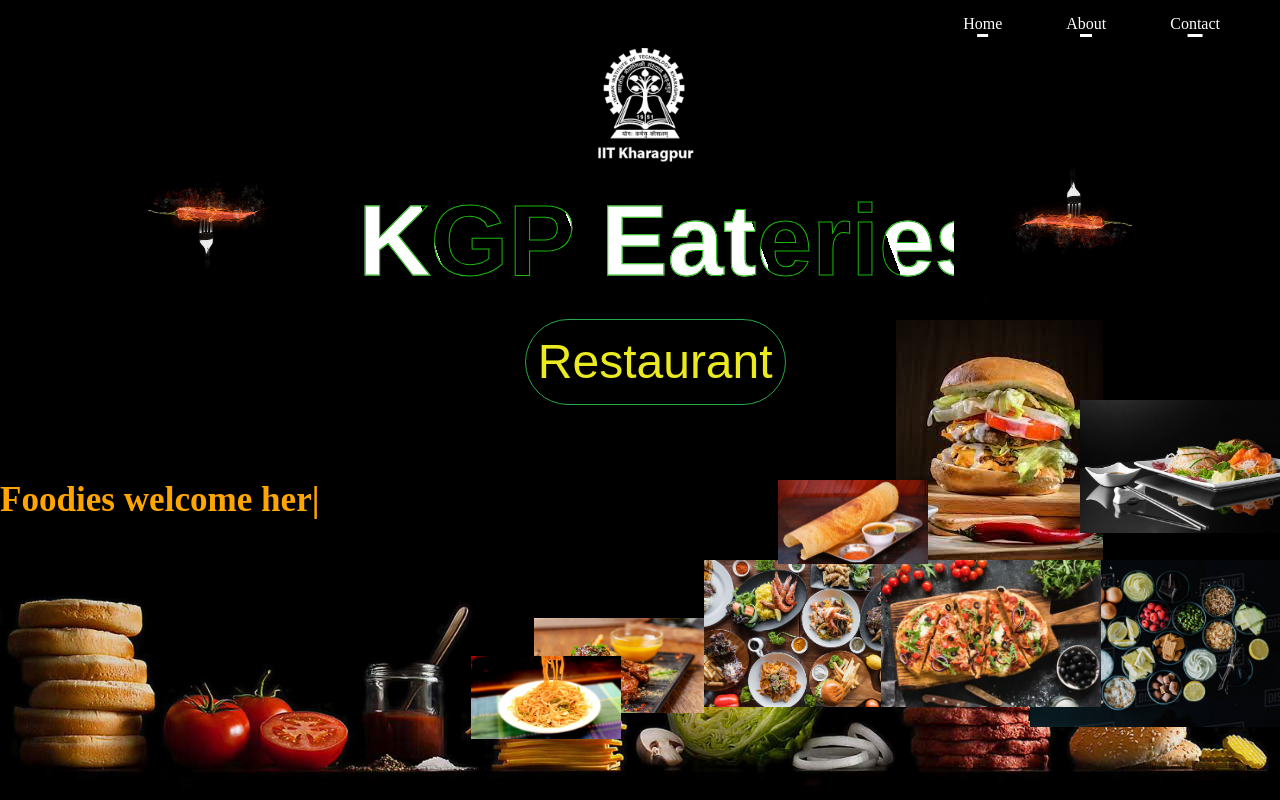
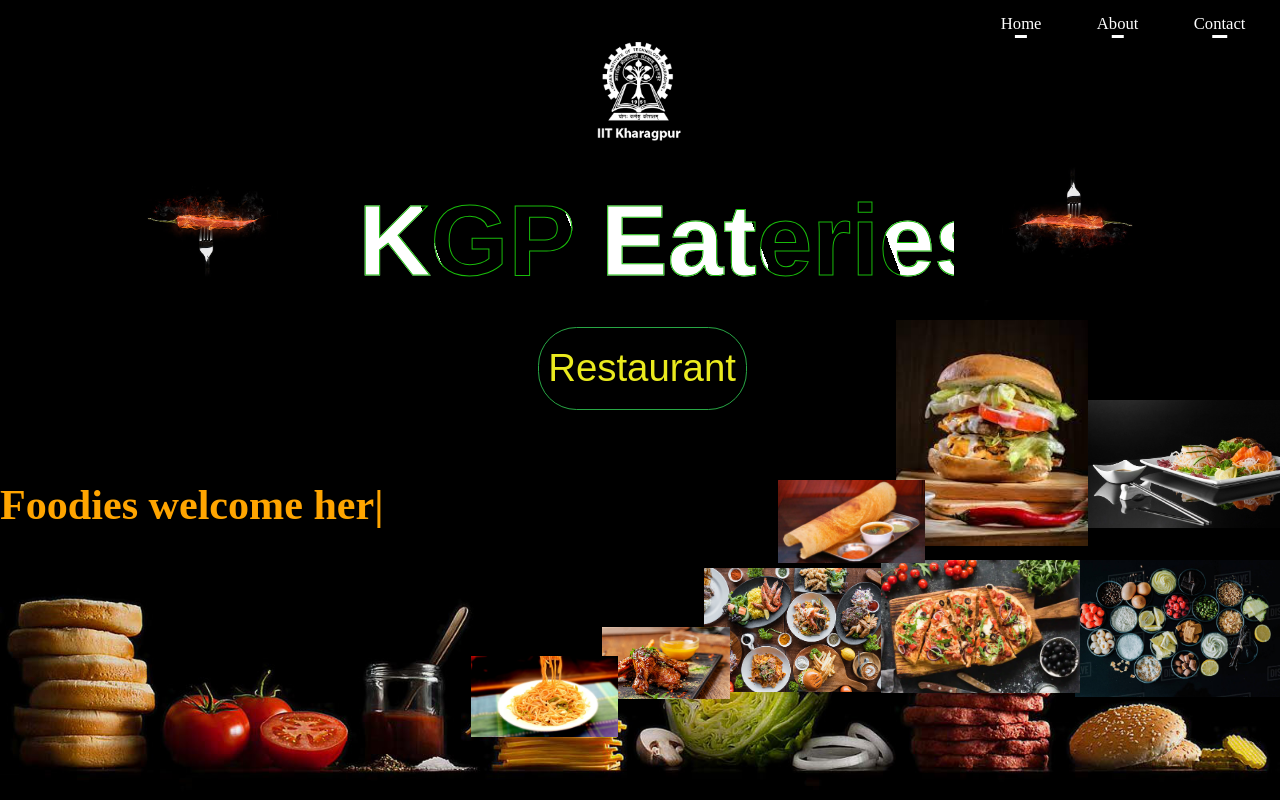
Before and after one commit to pr-rockz/KGP-Eateries, a plain HTML site: page index.html in a window 1280 px wide. Drawn offline with nearby package versions, Linux system fonts and the light colour scheme.

Commit message:
Resizing Problem Solved

```diff
--- a/css/styles_index.css
+++ b/css/styles_index.css
@@ -4,11 +4,13 @@
     box-sizing: border-box;
 }
 
+@media screen and (min-width: 480px) {
+    body {
+        background-color: lightgreen;
+    }
+}
+
 .head {
-    /* text-align: center;
-    font-size: 50px;
-    color: #28a745;
-    font-family: Comic Sans MS, Comic Sans, cursive; */
     color: #fff;
     position: absolute;
     top: 20vh;
@@ -35,8 +37,8 @@
     display: inline-block;
     font-weight: 400;
     text-align: center;
-    margin-left: 41%;
-    margin-top: 3%;
+    margin-left: 42vw;
+    margin-top: 22vh;
     white-space: nowrap;
     vertical-align: middle;
     -webkit-user-select: none;
@@ -44,10 +46,10 @@
     -ms-user-select: none;
     user-select: none;
     border: 1px solid transparent;
-    padding: 0.375rem 0.75rem;
-    font-size: 3rem;
-    line-height: 1.5;
-    border-radius: 3rem;
+    padding: 0.375vw 0.75vw;
+    font-size: 3vw;
+    line-height: 9vh;
+    border-radius: 3vw;
     transition: color 0.15s ease-in-out, background-color 0.15s ease-in-out, border-color 0.15s ease-in-out, box-shadow 0.15s ease-in-out;
 }
 
@@ -59,7 +61,7 @@
 .btn:focus,
 .btn.focus {
     outline: 0;
-    box-shadow: 0 0 0 0.2rem rgba(0, 123, 255, 0.25);
+    box-shadow: 0 0 0 0.2vw rgba(0, 123, 255, 0.25);
 }
 
 .btn.disabled,
@@ -91,7 +93,7 @@
 
 .btn-outline-success:focus,
 .btn-outline-success.focus {
-    box-shadow: 0 0 0 0.2rem rgba(40, 167, 69, 0.5);
+    box-shadow: 0 0 0 0.2vw rgba(40, 167, 69, 0.5);
 }
 
 .btn-outline-success.disabled,
@@ -125,33 +127,34 @@
 }
 
 .logo {
-    padding-left: 0%;
-    margin-left: 46.5%;
-    width: 100px;
+    padding-left: 0vw;
+    margin-left: 46.5vw;
+    width: 6.8vw;
     cursor: pointer;
     align-items: center;
 }
 
 nav {
     display: flex;
-    width: 100%;
+    width: 100vw;
     align-items: center;
     flex-wrap: wrap;
-    padding: 5px 0;
+    padding: 0 0;
+    font-size: 1.3vw;
 }
 
 nav ul {
     flex: 1;
     text-align: right;
-    padding-right: 30px;
-    padding-top: 0;
-    margin-top: 0%;
+    padding-right: 0.7vw;
+    padding-top: 0.7vh;
+    margin-top: 0vh;
 }
 
 nav ul li {
     display: inline-block;
     list-style: none;
-    margin: 10px 30px;
+    margin: 1vh 2vw;
 }
 
 nav ul li a {
@@ -178,22 +181,23 @@ nav ul li a:hover::after {
 
 .textbox {
     position: absolute;
-    top: 60%;
+    top: 60vh;
     color: orange;
-    font-size: 30px;
+    font-size: 4.5vh;
 }
 
 .burger {
+    width: 15vw;
     position: absolute;
-    top: 40%;
-    left: 70%;
+    top: 40vh;
+    left: 70vw;
     align-items: right;
 }
 
 .chilli1 {
     position: absolute;
     width: 18.5vw;
-    top: 17vh;
+    top: 18vh;
     left: 7vw;
     align-items: left;
 }
@@ -208,49 +212,49 @@ nav ul li a:hover::after {
 
 .food1 {
     position: absolute;
-    width: 250px;
-    top: 70%;
+    width: 16vw;
+    top: 70vh;
     right: 0;
 }
 
 .food2 {
     position: absolute;
-    width: 200px;
-    top: 50%;
+    width: 15vw;
+    top: 50vh;
     right: 0;
 }
 
 .food3 {
     position: absolute;
-    width: 220px;
-    top: 70%;
-    left: 55%;
+    width: 14.5vw;
+    top: 71vh;
+    left: 55vw;
 }
 
 .food4 {
     position: absolute;
-    width: 170px;
-    top: 77.2%;
-    right: 45%;
+    width: 10vw;
+    top: 78.4vh;
+    right: 43vw;
 }
 
 .food5 {
     position: absolute;
-    width: 220px;
-    top: 70%;
-    left: 68.8%;
+    width: 15.6vw;
+    top: 70vh;
+    left: 68.8vw;
 }
 
 .food6 {
     position: absolute;
-    width: 150px;
-    top: 60%;
-    left: 60.8%;
+    width: 11.5vw;
+    top: 60vh;
+    left: 60.8vw;
 }
 
 .food7 {
     position: absolute;
-    width: 150px;
-    top: 82%;
-    left: 36.8%;
+    width: 11.5vw;
+    top: 82vh;
+    left: 36.8vw;
 }
```
Also changed, not shown: css/styles_restaurant.css (+32 -34 lines), index.html (+0 -1 lines), 1 other file.
